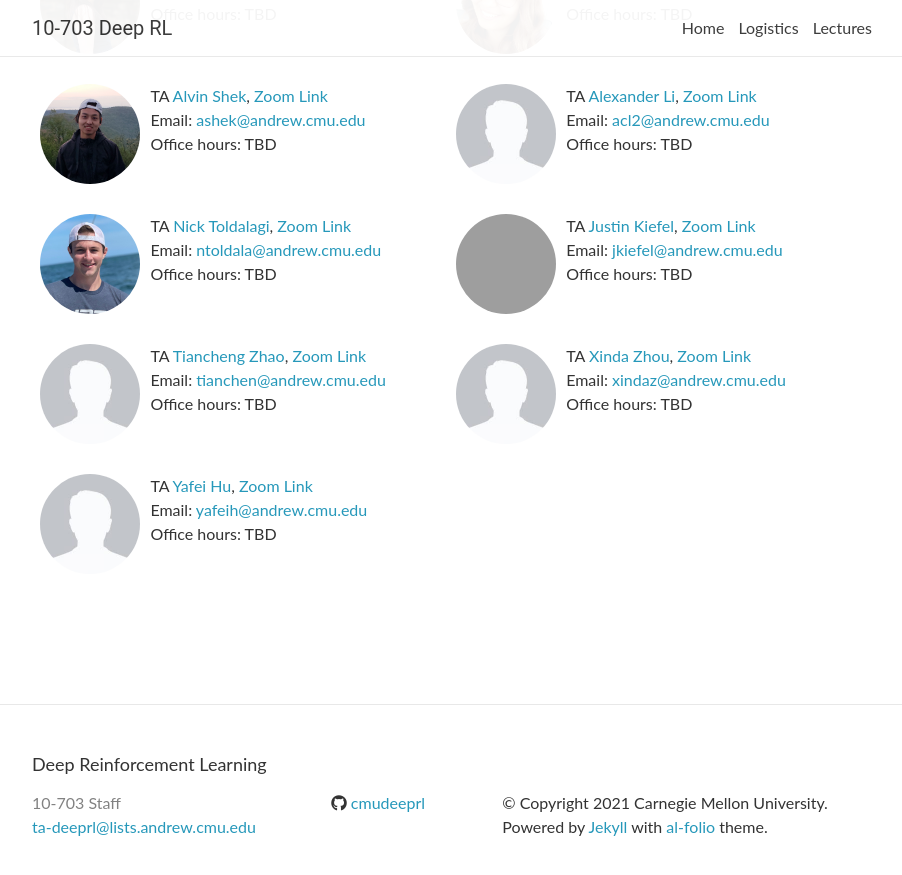
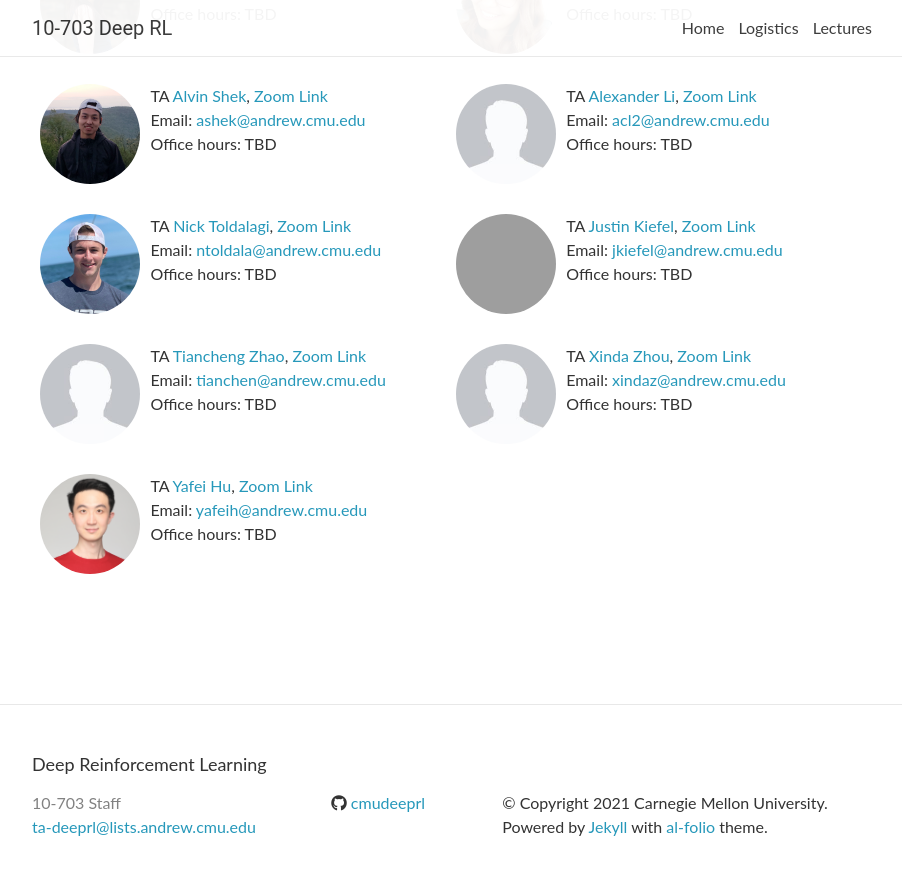
Before and after one commit to cmudeeprl/403website_s22, a Jekyll site: the page built from _pages/about.md, in a window 1280 px wide and 900 px high, scrolled down 1491 px. Shown: the top 875 px of the window, without its empty margins (188-1090 px from the left). Built offline with Jekyll 4.4.1, drawn with Linux system fonts in a browser that asks for light colours; nearby versions of some CDN libraries; comment, search, counter and statistics services are not loaded; grey boxes are pictures that could not be loaded.

Commit message:
Added Yafei's photo

```diff
--- a/_data/staff.yml
+++ b/_data/staff.yml
@@ -71,5 +71,5 @@ TAs:
       email: yafeih@andrew.cmu.edu
       url:
       office-hours: TBD
-      image: staff/generic.jpeg
+      image: staff/Yafei.png
       zoom:
```
Also changed, not shown: assets/img/staff/Yafei.png (added).
